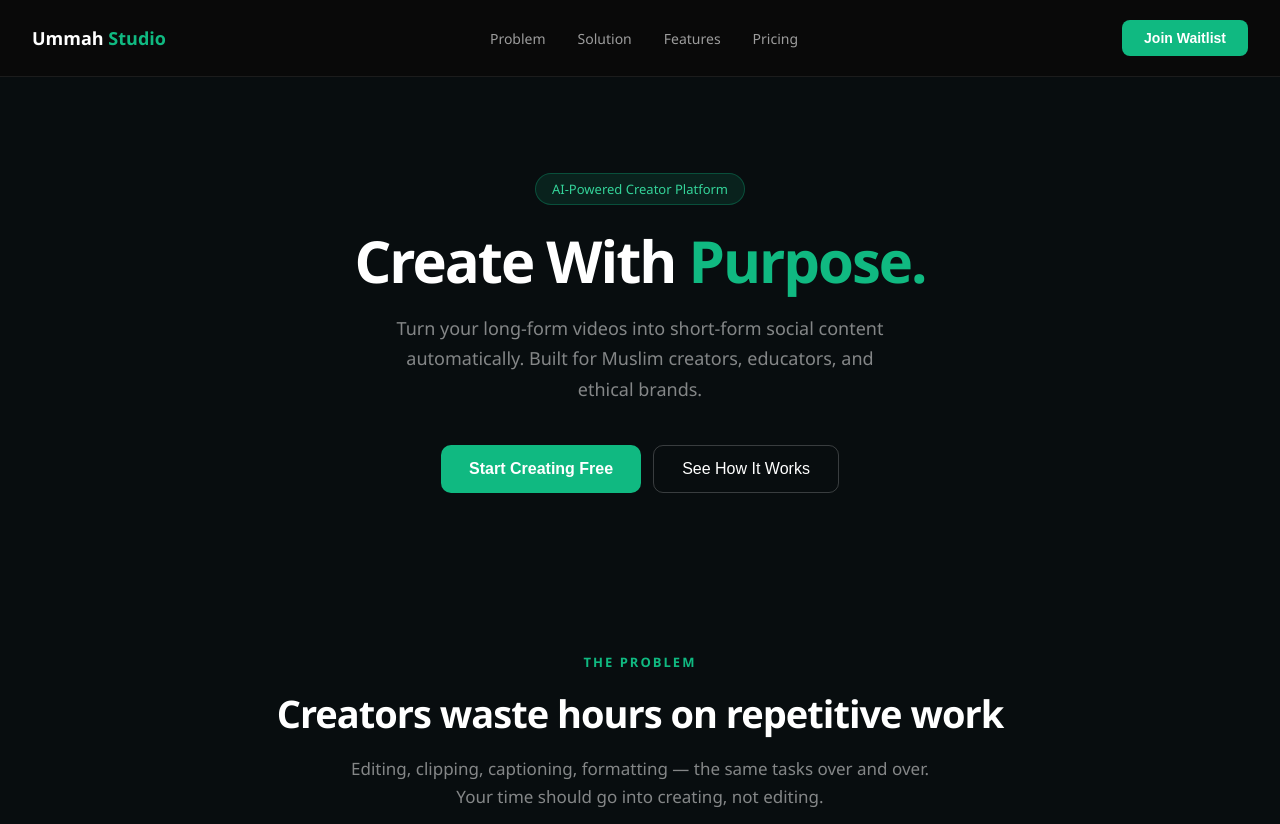
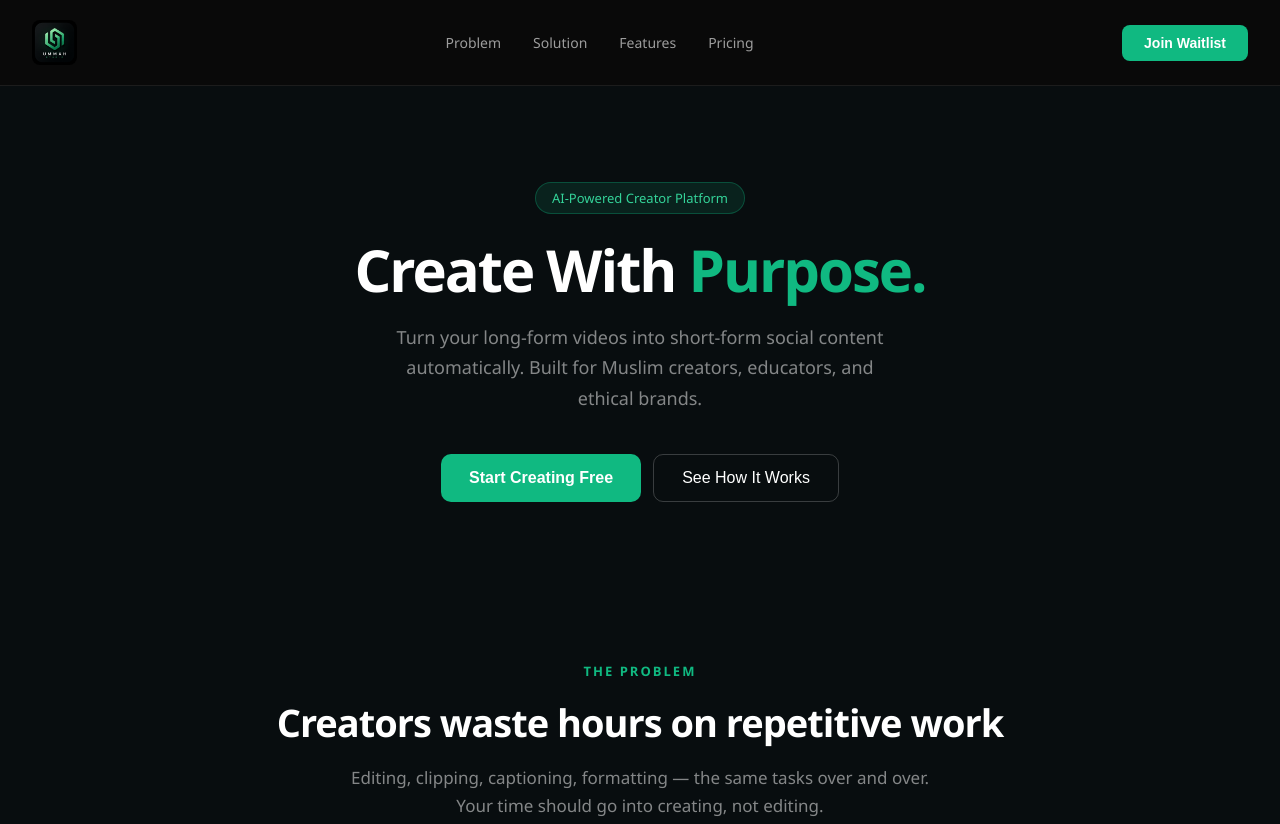
Before and after one commit to mohammedibrahim-code/ummah-studio, a plain HTML site: page index.html in a window 1280 px wide. Shown: the top 824 px of the page. Drawn offline with Linux system fonts and the light colour scheme.

Commit message:
add logo

```diff
--- a/index.html
+++ b/index.html
@@ -27,9 +27,8 @@
     }
 
     .logo {
-  font-size: 18px;
-  font-weight: 600;
-  color: #fff;
+  display: flex;
+  align-items: center;
 }
 
 .nav-links {
@@ -388,7 +387,9 @@ footer {
 
   <!-- NAV -->
   <nav>
-    <div class="logo">Ummah <span>Studio</span></div>
+    <div class="logo">
+        <img src="logo-green.png" alt="Ummah Studio" height="45" style="border-radius: 8px;" />
+      </div>
     <div class="nav-links">
       <a href="#problem">Problem</a>
       <a href="#solution">Solution</a>
@@ -537,4 +538,3 @@ footer {
 
 </body>
 </html>
-git remote set-url origin https://mohammedibrahim-code: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@github.com/mohammedibrahim-code/ummah-studio.git
```
Also changed, not shown: logo-gold.png (added), logo-green.png (added).
